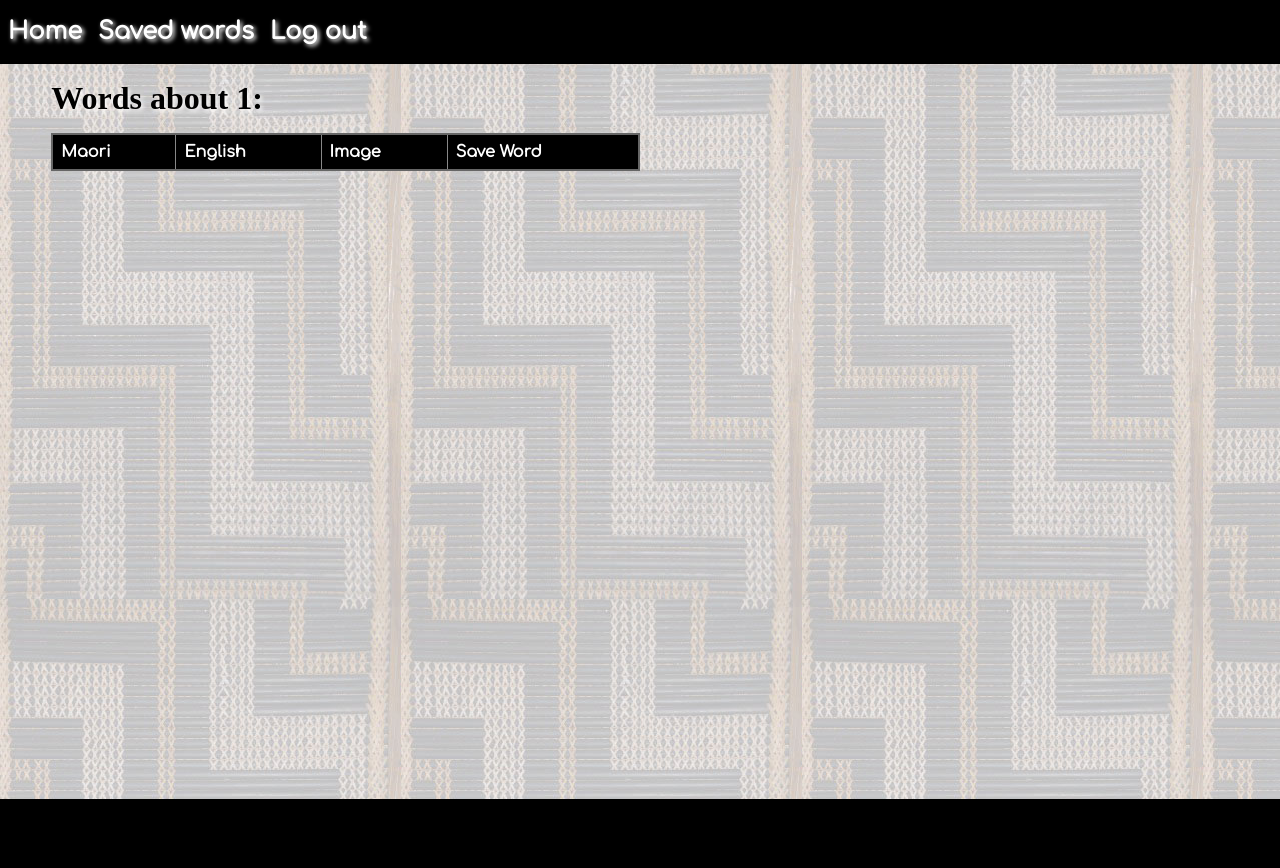
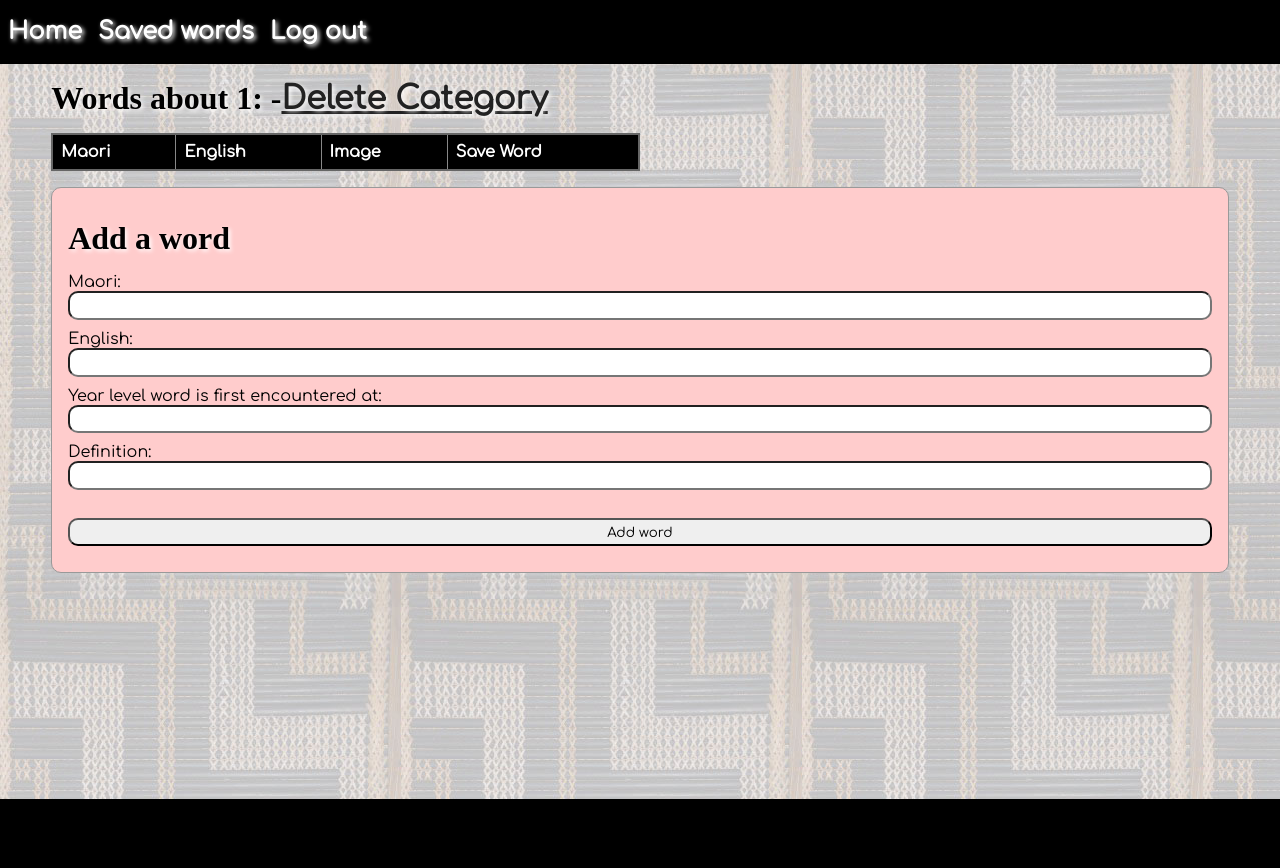
Before and after one commit to JoshuaNeylan/maori_dictionary, a Flask app: page /categorys/1 in a window 1280 px wide. Shown: the part 102-970 px from the top of the page. Run offline with Flask 2, Linux system fonts and the light colour scheme; a user stored in the database is signed in; data comes from the database, SQL or seed files in the repository; both versions use the stored data as it was after the commit; lists and menus that the app fills with data are empty; some web fonts are replaced.

Commit message:
added the feature to add categories and words and remove categories

```diff
--- a/Maori Dictionary/app.py
+++ b/Maori Dictionary/app.py
@@ -53,16 +53,55 @@ def is_logged_in():
 
 @app.route('/')
 def render_home():
+    print(session)
     return render_template("home.html", categorys=category_setup(), logged_in=is_logged_in())
 
 
-@app.route("/categorys/<category>")
+@app.route("/categorys/<category>", methods=["POST", "GET"])
 def render_category(category):
     con = create_connection(DB_NAME)
+    cur = con.cursor()
+
+    if request.method == "POST":
+
+        maori = request.form["maori"].lower()
+        english = request.form["english"].lower()
+        year_level = request.form["year_level"]
+        definition = request.form["definition"]
+        session["new word details"] = [maori, english, year_level, definition]
+        query = "SELECT id FROM Dictionary WHERE maori = ? and english = ?"
+        cur.execute(query, (maori, english,))
+        try:
+
+            word_id = cur.fetchall()[0][0]
+            return redirect(f"/categorys/{category}?error=Word+already+in+dictionary")
+
+        except IndexError:
+
+            session.pop("new word details")
+
+            con = create_connection(DB_NAME)
+
+            query = "INSERT INTO Dictionary(maori, english, category, year_level, timestamp, author, definition)" \
+                    " VALUES(?, ?, ?, ?, ?, ?, ?)"
+
+            cur = con.cursor()
+
+            cur.execute(query, (maori, english, category, year_level, date.today(),
+                                f"{session.get('first_name')} {session.get('last_name')}", definition))
+
+            con.commit()
+
+            con.close()
+
+            return redirect(f"/categorys/{category}?error=Word+added")
+
+    new_word_details = session.get("new word details")
+    if new_word_details is None:
+        new_word_details = ["", "", "", ""]
 
     query = "SELECT maori, english, image, id FROM Dictionary WHERE category = ?"
 
-    cur = con.cursor()
     cur.execute(query, (category,))
     category_words = cur.fetchall()
     updated_category_words = []
@@ -79,8 +118,13 @@ def render_category(category):
 
     con.close()
 
+    error = request.args.get("error")
 
-    return render_template("category.html", category=category, words=updated_category_words, logged_in=is_logged_in())
+    if error is None:
+        error = ""
+
+    return render_template("category.html", category=category, words=updated_category_words,
+                           logged_in=is_logged_in(), error=error, new_word_details=new_word_details)
 
 
 @app.route("/saveword-<category>-<word_id>")
@@ -209,7 +253,7 @@ def render_login():
         session["log in details"] = [email, password]
         con = create_connection(DB_NAME)
 
-        query = """SELECT id, first_name, password FROM User WHERE email = ?"""
+        query = """SELECT id, first_name, last_name, password FROM User WHERE email = ?"""
 
         cur = con.cursor()
 
@@ -220,7 +264,8 @@ def render_login():
         try:
             user_id = user_data[0][0]
             first_name = user_data[0][1]
-            db_password = user_data[0][2]
+            last_name = user_data[0][2]
+            db_password = user_data[0][3]
 
         except IndexError:
             return redirect("/login?error=Email+or+password+is+incorrect")
@@ -231,6 +276,7 @@ def render_login():
         session["email"] = email
         session["user_id"] = user_id
         session["first_name"] = first_name
+        session["last_name"] = last_name
         session.pop("log in details")
 
         return redirect("/")
@@ -360,13 +406,12 @@ def render_saved():
 
         saved_words_details_list.append([update_word_details, word_id_with_timestamp[1]])
 
-    return render_template("saved_words.html", logged_in=is_logged_in(),saved_words_details_list=saved_words_details_list)
+    return render_template("saved_words.html", logged_in=is_logged_in(),
+                           saved_words_details_list=saved_words_details_list)
 
 
 @app.route('/addcategory', methods=["POST", "GET"])
 def render_add_category():
-
-
     incorrect_characters_string = """<>{}[]\/,|"""
 
     category_list = category_setup()
@@ -392,7 +437,8 @@ def render_add_category():
                     pass
 
                 else:
-                    return redirect(f"/addcategory?error=This+category+is+similar+to+{category}.+resubmit+to+add+anyways")
+                    return redirect(
+                        f"/addcategory?error=This+category+is+similar+to+{category}.+resubmit+to+add+anyways")
 
         session.pop("new_category")
 
@@ -420,9 +466,57 @@ def render_add_category():
     if error is None:
         error = ""
 
+    return render_template("addcategory.html", logged_in=is_logged_in(), new_category=new_category, error=error)
 
-    return render_template("addcategory.html", logged_in=is_logged_in(), new_category = new_category, error = error)
 
+@app.route("/confirmation/category-<category>")
+def render_confirmation(category):
+
+    if not is_logged_in():
+        return redirect("/")
+
+    return render_template("confirmation_category.html", logged_in=is_logged_in(), category=category)
+
+@app.route("/remove/category-<category>")
+def remove_category(category):
+    if not is_logged_in():
+        return redirect("/")
+
+    con = create_connection(DB_NAME)
+
+    query = "DELETE FROM Categories WHERE category_name = ?"
+
+    cur = con.cursor()
+
+    cur.execute(query, (category,))
+
+    query = "SELECT id FROM Dictionary WHERE category = ?"
+
+    cur.execute(query, (category,))
+
+    try:
+
+        words_that_need_to_be_remove = cur.fetchall()
+        print(words_that_need_to_be_remove)
+
+        for word in words_that_need_to_be_remove:
+            query = "DELETE FROM Saved_words WHERE word_id = ?"
+
+            cur.execute(query, (word[0],))
+
+    except IndexError:
+        pass
+
+
+    query = "DELETE FROM Dictionary WHERE category = ?"
+
+    cur.execute(query, (f"{category}",))
+
+    con.commit()
+
+    con.close()
+
+    return redirect("/")
 
 
 if __name__ == "__main__":
--- a/Maori Dictionary/templates/category.html
+++ b/Maori Dictionary/templates/category.html
@@ -5,9 +5,17 @@
 {% block heading %}Maōri - English Dictionary{% endblock %}
 
 {% block main %}
+    {% if logged_in %}
+
+        <h1>Words about {{ category }}: -<a href="/confirmation/category-{{category}}">Delete Category</a></h1>
+
+    {% else %}
+
+    <h1> Words about {{ category }}:</h1>
+
+    {% endif %}
 
 
-    <h1> Words about {{ category }}:</h1>
 
     <table>
 
@@ -35,12 +43,44 @@
             </tr>
         {% endfor %}
 
-        {% if logged_in %}
+    </table>
+    {% if logged_in %}
 
 
-        {% endif %}
+         <form class="dataForm" method = "POST">
 
-    </table>
+                <h1> Add a word </h1>
+
+                Maori:
+
+                <input type="text" name="maori" id="maori" required value = {{new_word_details[0]}}>
+
+
+                <br>
+
+                 English:
+
+                <input type="text" name="english" id="english" required value = {{new_word_details[1]}}>
+
+                Year level word is first encountered at:
+
+                <input type="number" name="year_level" id="year_level" min = "1" max = "10" required value = {{new_word_details[2]}}>
+
+                Definition:
+
+                <input type="text" name="definition" id="definition" required value = {{new_word_details[3]}}>
+
+                <br>
+                <br>
+
+                <input type="submit" value="Add word" required>
+
+                 <div class = "error"> <strong> {{ error }} </strong> </div>
+        </form>
+
+    {% endif %}
+
+
 
 
 
```
Also changed, not shown: Maori Dictionary/templates/confirmation_category.html (added, +21 -0 lines), Maori Dictionary/maori_dictionary.db.
